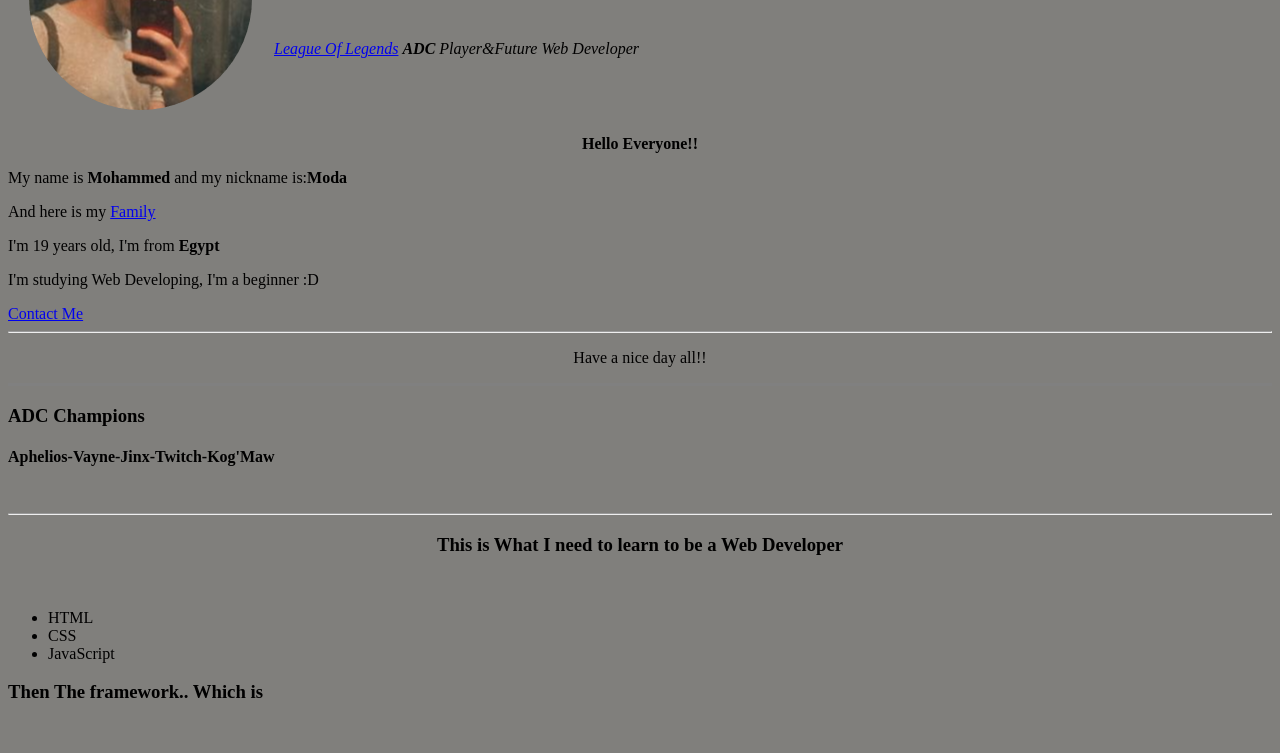
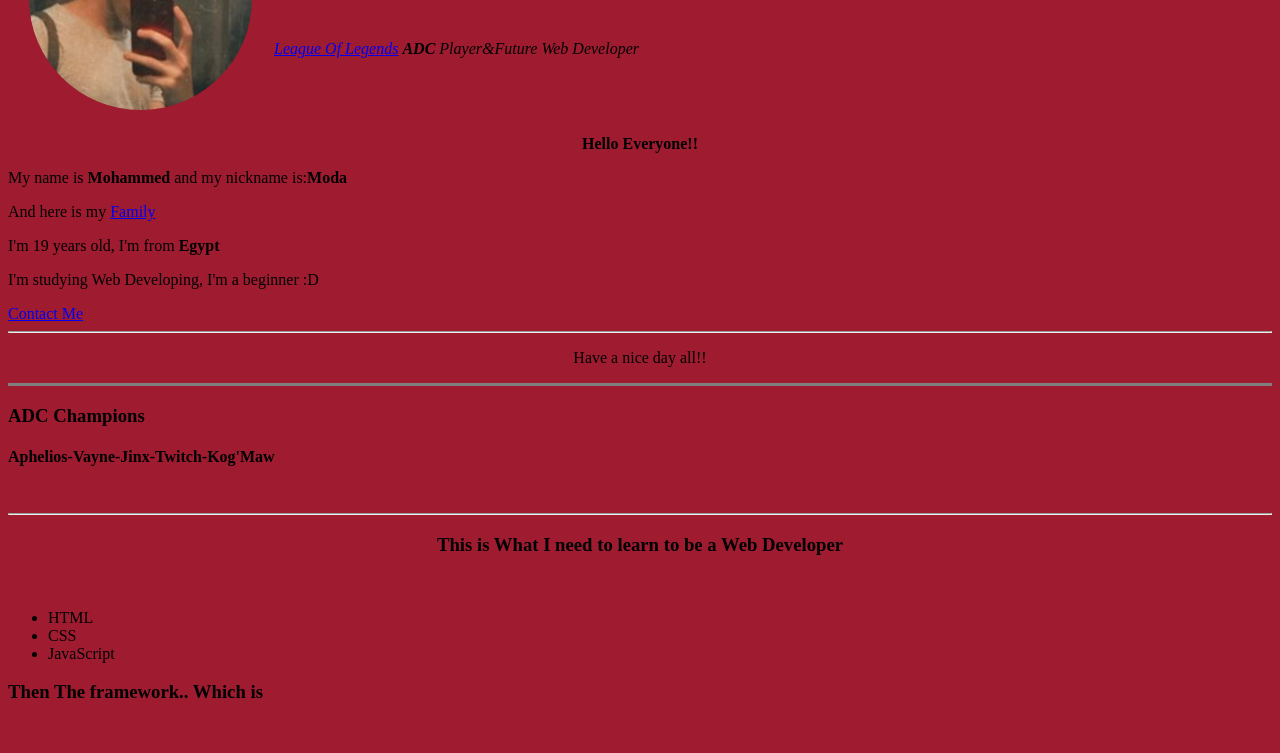
Before and after one commit to Mohammed-Shaaban/cv, a plain HTML site: page index.html in a window 1280 px wide. Shown: the part 142-895 px from the top of the page. Drawn offline with Linux system fonts and the light colour scheme.

Commit message:
Update index.html

```diff
--- a/index.html
+++ b/index.html
@@ -17,7 +17,7 @@
   </table>
   <style>
     body {
-      background-color:rgb(128, 127, 124);
+      background-color:rgb(158, 27, 48);
     }
   </style>
 
```
